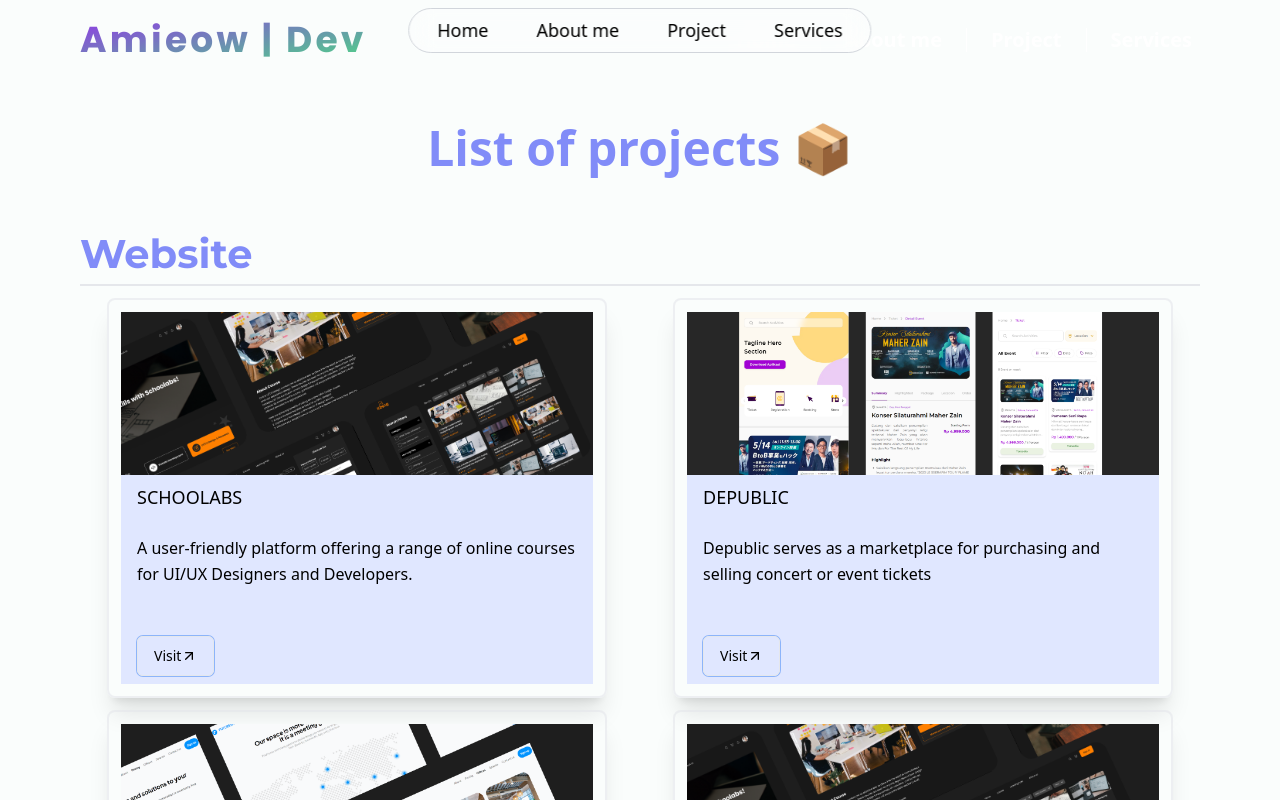
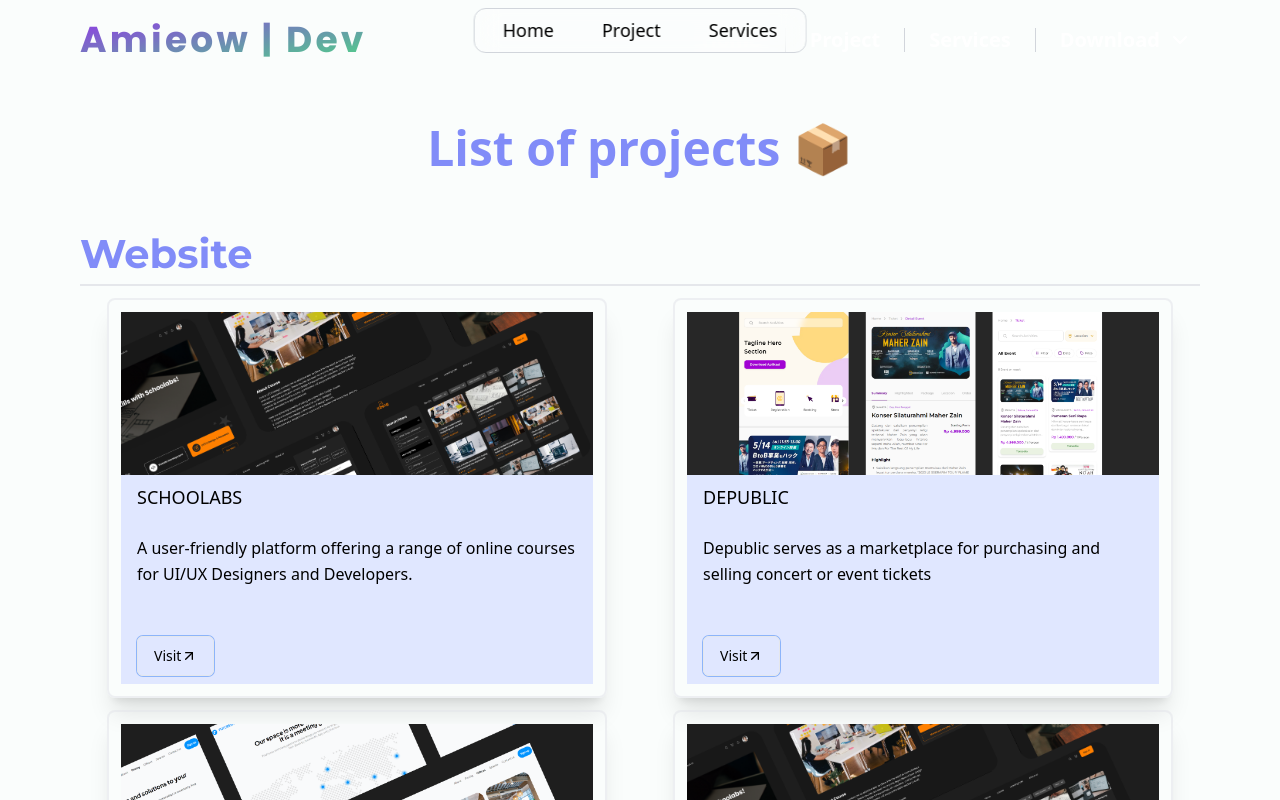
Before and after one commit to amieow/portofolio, a Next.js app: page /project in a window 1280 px wide. Shown: the top 800 px of the page. Built offline with nearby package versions, Linux system fonts and the light colour scheme.

Commit message:
update added submenu and pdf viewer

```diff
--- /dev/null
+++ b/app/view/sertif-finalis/page.tsx
@@ -0,0 +1,15 @@
+import Typography from "@/component/atoms/ui/typography"
+
+export default function Home() {
+  return (
+    <div className="min-h-screen flex-col flex items-center justify-center pt-28 pb-8">
+      <div className="container relative flex flex-col-reverse gap-4 md:justify-between md:flex-row h-[50vh] sm:h-[80vh]">
+        <iframe
+          src="https://drive.google.com/file/d/1x0l6qPpcIaMDCMDd_keDe0QSCeduhKCm/preview"
+          className="w-full h-full border-none flex-1"
+          allow="autoplay"
+        />
+      </div>
+    </div>
+  )
+}
--- /dev/null
+++ b/component/atoms/ui/dropdown.tsx
@@ -0,0 +1,27 @@
+import React from 'react';
+import { DropdownMenu } from "radix-ui";
+import { NAVBAR_MENU } from '@/contents/Navigation';
+import Link from 'next/link';
+
+const DropdownNavBar = () => {
+  return (
+    <nav className="navbar">
+      <DropdownMenu.Root>
+        <DropdownMenu.Trigger className="dropdown-trigger">
+          Menu
+        </DropdownMenu.Trigger>
+        <DropdownMenu.Content className="dropdown-content">
+          {NAVBAR_MENU.map((v) => (
+            <DropdownMenu.Item className="dropdown-item">
+              <Link href={v.link}>{v.title}</Link>
+            </DropdownMenu.Item>
+          ))}
+          <DropdownMenu.Separator className="dropdown-separator" />
+          <DropdownMenu.Item className="dropdown-item">HELLO</DropdownMenu.Item>
+        </DropdownMenu.Content>
+      </DropdownMenu.Root>
+    </nav >
+  );
+};
+
+export default DropdownNavBar;
--- a/component/organisme/footer.tsx
+++ b/component/organisme/footer.tsx
@@ -24,17 +24,28 @@ export default function Footer() {
 						Amieow
 					</Typography>
 					<div className="flex">
-						{NAVBAR_MENU.map((menu, index) => (
-							<Link
-								href={menu.link}
-								key={index}>
+						{NAVBAR_MENU.map((menu, index) => {
+							if (menu.link) {
+								return (
+									<Link
+										href={menu.link}
+										key={index}>
+										<Typography
+											className="py-2 px-4 hover:underline"
+											thick={"medium"}>
+											{menu.title}
+										</Typography>
+									</Link>
+								)
+							}
+							return (
 								<Typography
 									className="py-2 px-4 hover:underline"
 									thick={"medium"}>
 									{menu.title}
 								</Typography>
-							</Link>
-						))}
+							)
+						})}
 					</div>
 					<div className="flex flex-col"></div>
 					<div className="flex flex-col md:ml-10">
--- a/component/organisme/header.tsx
+++ b/component/organisme/header.tsx
@@ -6,12 +6,10 @@ import { motion, useScroll } from "framer-motion";
 import Logo from "./logo";
 import Navigation from "./navigation";
 import { NAVBAR_MENU } from "@/contents/Navigation";
-import Link from "next/link";
 import { useMediaQuery } from "react-responsive";
 import { cn, parseTarget } from "@/lib/utils";
 import TransitionLink from "../molecules/TransitisionLink";
 import { ctxProvider } from "@/app/template";
-import { MobileMenuHeader } from "./mobileMenu";
 export default function Header({
 	rootRef,
 }: {
@@ -33,16 +31,16 @@ export default function Header({
 	});
 	const [activeSection, setActiveSection] = useState("");
 	const filterPageOnly = NAVBAR_MENU.filter(
-		(menu) => !parseTarget(menu.link).sectionTarget,
+		(menu) => !parseTarget(menu.link || "").sectionTarget,
 	);
 	const excludePageOnly = NAVBAR_MENU.filter(
-		(menu) => parseTarget(menu.link).sectionTarget,
+		(menu) => parseTarget(menu.link || "").sectionTarget,
 	);
 	const determineActiveSection = useMemo(() => {
 		return () => {
 			let isAdayangTrue = false;
 			for (const sectionID of excludePageOnly) {
-				const Target = parseTarget(sectionID.link);
+				const Target = parseTarget(sectionID.link || "");
 				const isInThePage = path === Target.pageTarget;
 				if (!Target.sectionTarget.length && isInThePage && isScrolledDown) {
 					setActiveSection(sectionID.title);
@@ -71,7 +69,7 @@ export default function Header({
 			}
 			if (!isAdayangTrue) {
 				for (const sectionID of filterPageOnly) {
-					const Target = parseTarget(sectionID.link);
+					const Target = parseTarget(sectionID.link || "");
 					const isInThePage = path === Target.pageTarget;
 					if (!Target.sectionTarget.length && isInThePage && isScrolledDown) {
 						setActiveSection(sectionID.title);
@@ -90,7 +88,7 @@ export default function Header({
 	}, [fullUrl, determineActiveSection]);
 	return (
 		<>
-			<header className="absolute overflow-hidden top-0 z-30 w-full">
+			<header className="absolute top-0 z-30 w-full">
 				<header
 					className={cn("flex items-center z-50 h-[80px] transition-all", {
 						// "w-full sticky top-0 bg-[#254142] hidden": isScrolledDown,
@@ -118,10 +116,11 @@ export default function Header({
 				<div
 					className={cn(
 						"flex bg-white/30 relative backdrop-blur-md border border-gray-300 p-1 rounded-3xl",
-						"first:rounded-l-3xl last:rounded-r-3xl",
+						"first:rounded-l-xl last:rounded-r-xl",
 					)}>
-					{NAVBAR_MENU.map((menu, index) => (
-						<TransitionLink
+					{NAVBAR_MENU.map((menu, index) => {
+						if (menu.link) {
+							return (<TransitionLink
 								noLoader
 								key={index}
 								className="relative"
@@ -145,8 +144,9 @@ export default function Header({
 										transition={{ type: "spring", duration: 0.5 }}
 										className="gradient-primary absolute inset-0 -z-10 bg-gradient-to-r from-violet-600 to-indigo-600 rounded-md"></motion.span>
 								)}
-						</TransitionLink>
-					))}
+							</TransitionLink>)
+						}
+					})}
 				</div>
 			</div>
 		</>
--- a/component/organisme/hero.section.tsx
+++ b/component/organisme/hero.section.tsx
@@ -57,16 +57,6 @@ export default function HeroSection() {
 						</Reveal>
 					))}
 				</div>
-				<Reveal>
-					<Link href={"/pdf/my-resume.pdf"} download>
-						<Button asChild className="w-fit bg-green-500 flex gap-2 hover:bg-green-700 hover:cursor-pointer">
-							<Typography>
-								<Newspaper width={16} />
-								Resume
-							</Typography>
-						</Button>
-					</Link>
-				</Reveal>
 			</div>
 			<motion.div
 				initial={{ y: 0, x: "50%" }}
--- a/component/organisme/mobileMenu.tsx
+++ /dev/null
@@ -1,46 +0,0 @@
-// MobileMenu.js
-import Link from "next/link";
-import Typography from "../atoms/ui/typography";
-import { Fragment } from "react";
-import { NavigationProps } from "./navigation";
-
-const MobileMenuHeader = ({ NAVBAR_MENU, path }: NavigationProps) => (
-	<div className="flex flex-col gap-3 mt-5">
-		{NAVBAR_MENU.map((menu, index) => {
-			const hasMore = NAVBAR_MENU.length > index;
-			return (
-				<Fragment key={index}>
-					<Link href={menu.link}>
-						<Typography
-							thick={"bold"}
-							color={path === menu.link ? "primary" : "default"}
-							className="tracking-[2.4px] text-white hover:underline"
-							size={"subheading1"}>
-							{menu.title}
-						</Typography>
-					</Link>
-					{hasMore && <span className="h-px w bg-white"></span>}
-				</Fragment>
-			);
-		})}
-	</div>
-);
-
-const MobileMenuSection = ({
-	NAVBAR_MENU,
-}: Pick<NavigationProps, "NAVBAR_MENU">) => {
-	return (
-		<section
-			className="container"
-			id="navigation-section">
-			<Typography
-				as="h3"
-				color="primary"
-				size="subheading2">
-				Done reading? Check this out!
-			</Typography>
-		</section>
-	);
-};
-
-export { MobileMenuHeader, MobileMenuSection };
--- a/component/organisme/navigation.tsx
+++ b/component/organisme/navigation.tsx
@@ -1,10 +1,11 @@
+'use client'
 import Link from "next/link";
 import Typography from "../atoms/ui/typography";
-import { Fragment } from "react";
+import { Fragment, useState } from "react";
 import { TypeNavbarMenu } from "@/contents/Navigation";
 import { cn } from "@/lib/utils";
 import TransitionLink from "../molecules/TransitisionLink";
-
+import { ChevronDown, ChevronDownCircleIcon } from "lucide-react";
 type NavigationProps = {
 	NAVBAR_MENU: TypeNavbarMenu[];
 	path: string;
@@ -16,35 +17,90 @@ const Navigation = ({
 	path,
 	activeSection,
 	isScrolledDown,
-}: NavigationProps) => (
+}: NavigationProps) => {
+	const [open, setOpen] = useState(false);
+	const toggleOpen = () => {
+		setOpen(!open)
+	}
+	return (
 		<nav className="gap-4 h-10 hidden md:flex">
 			{NAVBAR_MENU.map((menu, index) => {
+				const [open, setOpen] = useState(false)
 				const isHaveMore = NAVBAR_MENU.length - 1 > index;
 				return (
 					<Fragment key={index}>
-					<Link
+						<div className="relative flex gap-2" onMouseEnter={() => setOpen(true)} onMouseLeave={() => setOpen(false)}>
+							{
+								menu.link ? (<Link
 									href={menu.link}
 									scroll>
 									<Typography
 										thick={"bold"}
 										color={path === menu.link ? "primary" : "default"}
 										className={cn(
-								"h-full hover:text-white flex items-center gradient-primary-hover transition-all px-2 rounded-lg",
+											"h-full cursor-pointer gap-2 hover:text-white flex items-center transition-all px-2 rounded-lg",
 											{
 												"text-white": isScrolledDown,
 												"text-white gradient-primary": activeSection === menu.title,
+												"rounded-b-none hover:bg-indigo-600 transition-none": menu.subMenu,
+												"bg-indigo-600 text-white": open,
+												"gradient-primary-hover": !menu.subMenu
 											},
 										)}
 										size={"subheading2"}>
 										{menu.title}
+										{menu.subMenu && <ChevronDown />}
+									</Typography>
+								</Link>) : (
+									<Typography
+										thick={"bold"}
+										color={path === menu.link ? "primary" : "default"}
+										className={cn(
+											"h-full cursor-pointer gap-2 hover:text-white flex items-center transition-all px-2 rounded-lg",
+											{
+												"text-white": isScrolledDown,
+												"text-white gradient-primary": activeSection === menu.title,
+												"rounded-b-none hover:bg-indigo-600 transition-none": menu.subMenu,
+												"bg-indigo-600 text-white": open,
+												"gradient-primary-hover": !menu.subMenu
+											},
+										)}
+										size={"subheading2"}>
+										{menu.title}
+										{menu.subMenu && <ChevronDown className={cn("", {
+											"rotate-180": open
+										})} />}
+									</Typography>
+								)
+							}
+							{menu.subMenu && open && (
+								<div onMouseEnter={() => setOpen(true)} onMouseLeave={() => setOpen(false)} className="absolute bg- bg-indigo-600 top-10 px-2 py-2 w-full right-0 flex flex-col">
+									{menu.subMenu.map((v) => {
+										if (v.link) {
+											return (
+												<Link className="px-2 py-1 hover:bg-indigo-800 flex-1 text-white" href={v.link}>
+													<Typography thick={"medium"}>
+														{v.title}
 													</Typography>
 												</Link>
-					{isHaveMore && <span className="w-px h-6 mt-2 bg-white"></span>}
+											)
+										}
+										return (
+											<Typography className="px-2 py-1 hover:bg-indigo-800 flex-1 text-white" thick={"medium"}>
+												{v.title}
+											</Typography>
+										)
+									})}
+								</div>
+							)}
+						</div>
+						{isHaveMore && <span className="w-px h-6 mt-2 bg-gray-300"></span>}
 					</Fragment>
 				);
 			})}
 		</nav>
-);
+	)
+};
 
 export type { NavigationProps };
 export default Navigation;
--- a/component/organisme/sertificate.section.tsx
+++ b/component/organisme/sertificate.section.tsx
@@ -2,11 +2,13 @@ import React from "react";
 import Typography from "../atoms/ui/typography";
 import Image from "next/image";
 import Images from "@/contents/images";
+import Link from "next/link";
 //I've been hooked on Computer Science since I was 12, with a particular interest in botting. and when I was 15 i started seriously learning how to code in field of botting. after that when i 16-year-old i started learning web development.
 export default function SertificateSection() {
 	const allsertif = [{
 		image: Images.sertificate_cpfinalis01,
-		name: "sertificate cpfinalis"
+		name: "sertificate cpfinalis",
+		link: "/view/sertif-finalis"
 	}, {
 		image: Images.sertificate_fedone01,
 		name: "course fe done"
@@ -26,10 +28,15 @@ export default function SertificateSection() {
 			</Typography>
 			<div className="container relative flex flex-col-reverse gap-4 md:justify-between md:flex-row">
 				{allsertif.map((v) => (
-					<div>
-						<Image className="md:w-[30rem]" alt={v.name} src={v.image} />
-						{/* <Typography>{v.name}</Typography> */}
-					</div>
+					<>
+						{v.link ? (<Link href={v.link}>
+							<Image className="md:w-[35rem]" alt={v.name} src={v.image} />
+							{/* <Typography>{v.name}</Typography> */}
+						</Link>) : <div>
+							<Image className="md:w-[31rem]" alt={v.name} src={v.image} />
+							{/* <Typography>{v.name}</Typography> */}
+						</div>}
+					</>
 				))}
 			</div>
 		</section>
--- a/contents/Navigation.ts
+++ b/contents/Navigation.ts
@@ -2,10 +2,6 @@ const NAVBAR_MENU: TypeNavbarMenu[] = [
 	{
 		title: "Home",
 		link: "/",
-	},
-	{
-		title: "About me",
-		link:"/about",
 	},
 	{
 		title: "Project",
@@ -15,6 +11,24 @@ const NAVBAR_MENU: TypeNavbarMenu[] = [
 		title: "Services",
 		link: "/#services",
 	},
+	{
+		title:"Download",
+		subMenu: [
+			{
+				title : "Resume",
+				link:"/pdf/my-resume.pdf"
+			},
+			{
+				title: "Books CP Tutorial(IDN)",
+				link:"https://osn.toki.id/data/pemrograman-kompetitif-dasar.pdf"
+			},
+			{
+				title: "Books CP Tutorial(ENG)",
+				link:"https://files.gitter.im/SamZhangQingChuan/sam/DA1g/Steven-Halim_-Felix-Halim-Competitive-Programming-3_-The-New-Lower-Bound-of-Programming-Contests-Lulu.com-_2013_.pdf"
+			},
+
+		]
+	}
 	// {
 	// 	title: "Contact",
 	// 	link: "/#contact",
@@ -23,7 +37,8 @@ const NAVBAR_MENU: TypeNavbarMenu[] = [
 
 type TypeNavbarMenu = {
 	title: string;
-	link: string;
+	link?: string;
+	subMenu?:TypeNavbarMenu[]
 	section?: string;
 };
 
--- a/package.json
+++ b/package.json
@@ -12,20 +12,26 @@
     "@radix-ui/react-alert-dialog": "^1.0.5",
     "@radix-ui/react-aspect-ratio": "^1.0.3",
     "@radix-ui/react-dialog": "^1.0.5",
+    "@radix-ui/react-dropdown-menu": "^2.1.5",
     "@radix-ui/react-label": "^2.0.2",
     "@radix-ui/react-scroll-area": "^1.0.5",
     "@radix-ui/react-slot": "^1.0.2",
     "@radix-ui/react-tooltip": "^1.0.7",
+    "@react-pdf-viewer/core": "^3.12.0",
     "@splidejs/splide": "^4.1.4",
     "@splidejs/splide-extension-auto-scroll": "^0.5.3",
     "@vercel/analytics": "^1.2.2",
     "animejs": "^3.2.2",
+    "canvas": "^3.1.0",
     "class-variance-authority": "^0.7.0",
     "clsx": "^2.0.0",
     "framer-motion": "^10.16.5",
+    "lucide": "^0.474.0",
     "lucide-react": "^0.292.0",
     "mini-svg-data-uri": "^1.4.4",
     "next": "14.0.3",
+    "pdfjs-dist": "^3.4.120",
+    "radix-ui": "^1.1.2",
     "react": "^18",
     "react-dom": "^18",
     "react-responsive": "^9.0.2",
```
Also changed, not shown: 2 other files (tests, documents, lock files or other folders). Lines whose indentation alone changed are shown as unchanged.
